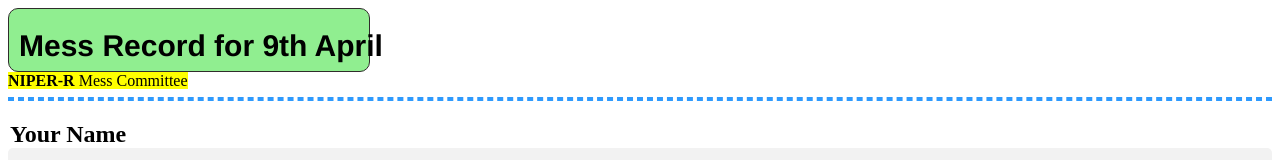
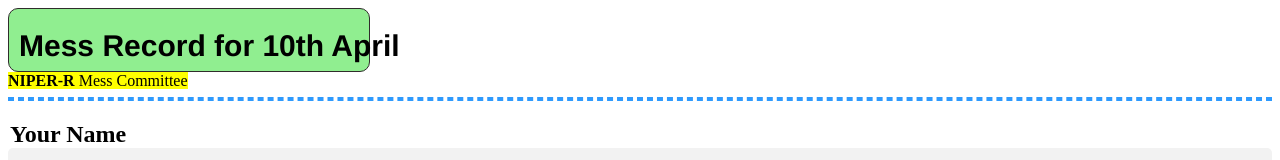
Before and after one commit to professor339/mess, a plain HTML site: page index.html in a window 1280 px wide. Shown: the top 160 px of the page. Drawn offline with nearby package versions, Linux system fonts and the light colour scheme; some packages are replaced by stand-ins of ours; a script that the page names is missing.

Commit message:
Update index.html

```diff
--- a/index.html
+++ b/index.html
@@ -37,7 +37,7 @@ div {
 </style>
 
 
-<span><button class="colo">Mess Record for 9th April</button></span><br>
+<span><button class="colo">Mess Record for 10th April</button></span><br>
 <mark><b>NIPER-R</b> Mess Committee</mark>
    <p id="date"></p>
 <!-- stylesheet for this button -->
```
